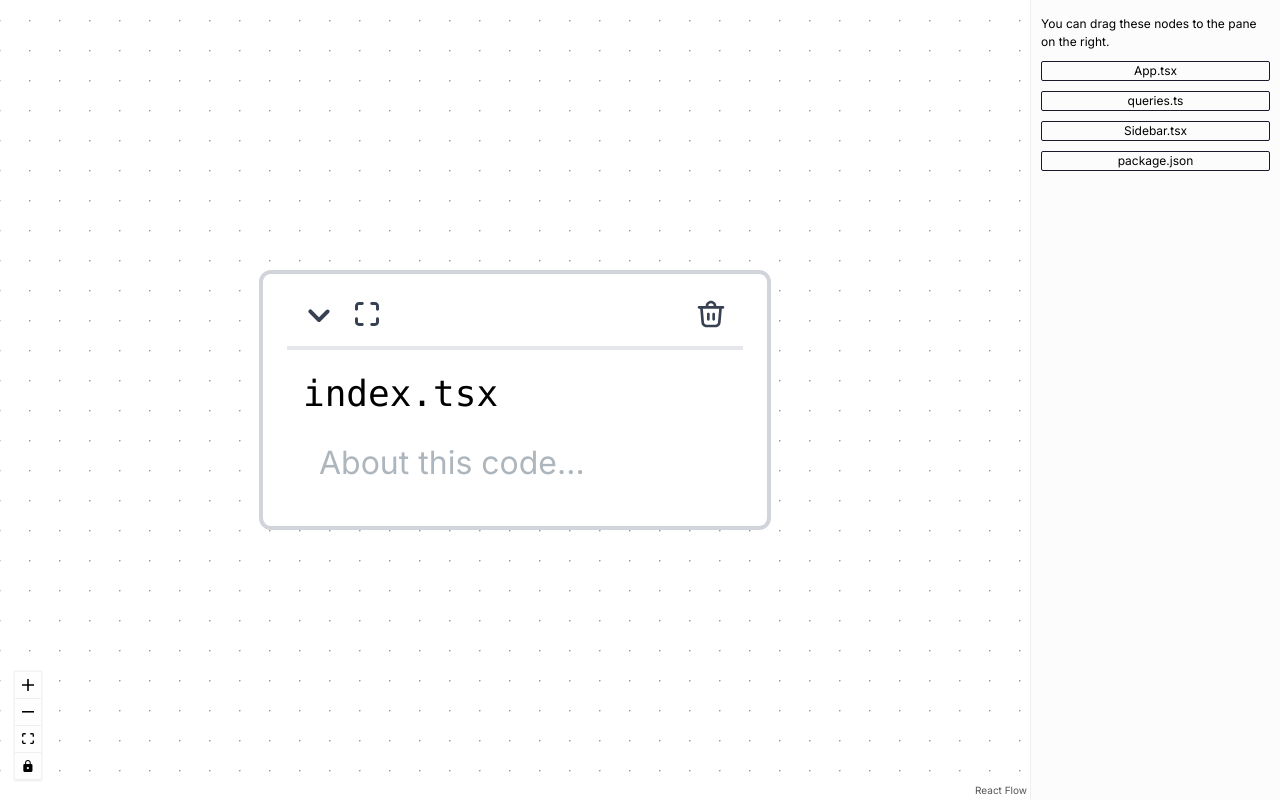
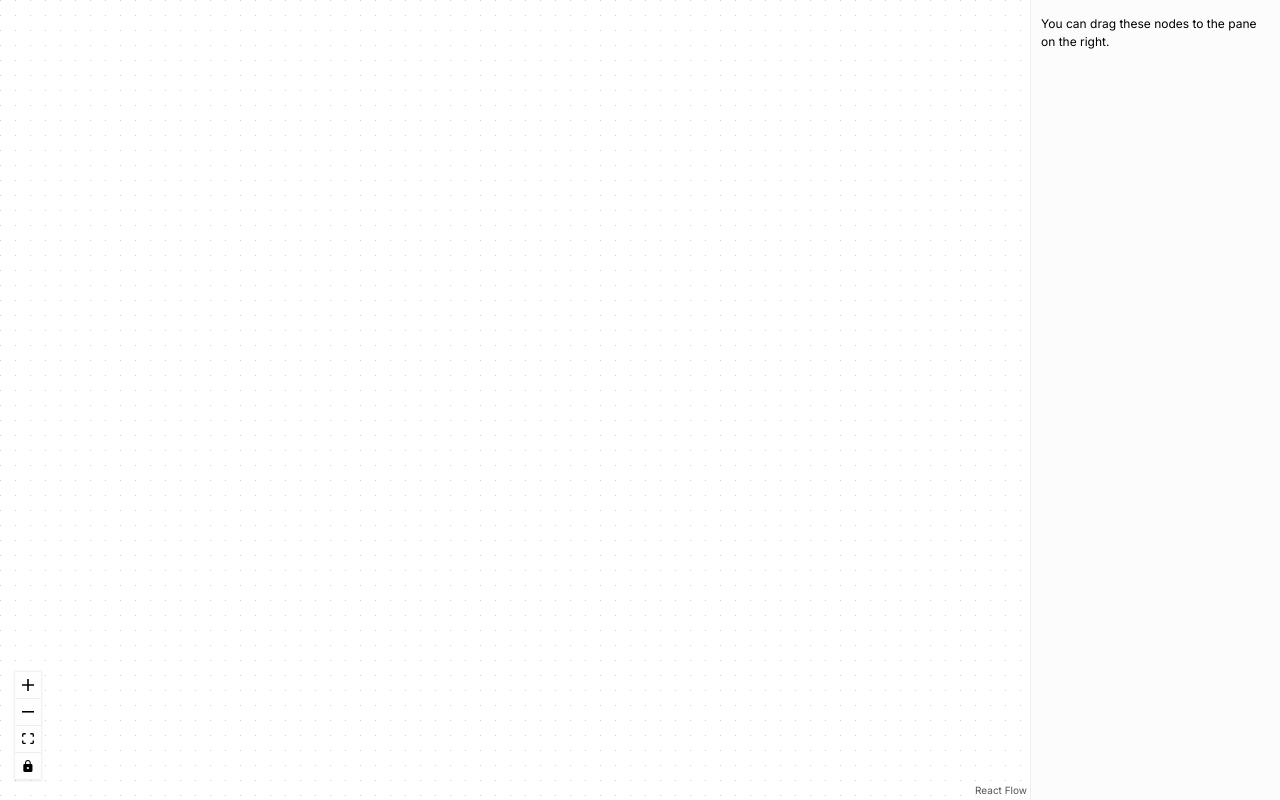
Before and after one commit to hdoro/spatial-documentation, a React (Vite) app in the folder webview-ui/: page / in a window 1280 px wide. Built offline with nearby package versions, Linux system fonts and the light colour scheme; what @leeoniya/ufuzzy would draw is missing.

Commit message:
feat: basic messaging between app & extension

```diff
--- a/webview-ui/src/App.tsx
+++ b/webview-ui/src/App.tsx
@@ -1,4 +1,4 @@
-import React, { useCallback, useMemo, useRef, useState } from 'react'
+import React, { useCallback, useEffect, useMemo, useRef, useState } from 'react'
 import ReactFlow, {
   Background,
   Controls,
@@ -13,14 +13,39 @@ import { FileNode } from './FileNode'
 
 import Sidebar from './Sidebar'
 import { FileInfo, useStore } from './store'
+import { vscode } from './utilities/vscode'
 
 const nodeTypes: NodeTypes = { file: FileNode as any }
 
 const DnDFlow = () => {
-  const { files, editFile, setReactFlowInstance, reactFlowInstance } =
+  const { files, editFile, setReactFlowInstance, reactFlowInstance, setFiles } =
     useStore()
   const reactFlowWrapper = useRef<HTMLDivElement>(null)
   const [selection, setSelection] = useState<FileInfo['fileId'] | null>(null)
+
+  useEffect(() => {
+    function handleEvent(event: MessageEvent) {
+      const message = event.data // The JSON data our extension sent
+      console.log({ '[app] event': event })
+
+      switch (message.type) {
+        case 'seed-stored-data':
+          if (message.data?.files) {
+            setFiles(message.data?.files)
+          }
+          break
+      }
+    }
+    window.addEventListener('message', handleEvent)
+
+    // Let the extension know we're ready to handle the data it sends
+    vscode.postMessage({ type: 'app-ready' })
+    console.log('✅ App is ready!')
+
+    return () => {
+      window.removeEventListener('message', handleEvent)
+    }
+  }, [setFiles])
 
   const onNodesChange = useCallback<OnNodesChange>(
     (changes) => {
--- a/webview-ui/src/store.ts
+++ b/webview-ui/src/store.ts
@@ -1,7 +1,6 @@
 import { JSONContent } from '@tiptap/react'
 import { ReactFlowInstance, XYPosition } from 'react-flow-renderer'
 import create from 'zustand'
-import { persist } from 'zustand/middleware'
 import { vscode } from './utilities/vscode'
 
 // @TODO: rename to "document"?
@@ -22,44 +21,25 @@ export type StoreState = {
   ) => void
   reactFlowInstance: ReactFlowInstance | null
   setReactFlowInstance: (instance: ReactFlowInstance) => void
+  setFiles: (files: FileInfo[]) => void
 }
 
 const INITIAL_STATE: StoreState = {
-  files: [
-    {
-      fileId: 'asjd912390',
-      fileName: 'index.tsx',
-      position: { x: 250, y: 5 },
-    },
-    {
-      fileId: 'asjasdd912390',
-      fileName: 'App.tsx',
-    },
-    {
-      fileId: 'aasdksjasdd9123390',
-      fileName: 'queries.ts',
-    },
-    {
-      fileId: 'aasdksjasdd912390',
-      fileName: 'Sidebar.tsx',
-    },
-    {
-      fileId: 'aasdasdg1ksjasdd912390',
-      fileName: 'package.json',
-    },
-  ],
+  files: [],
   reactFlowInstance: null,
+  setFiles() {},
   editFile() {},
   setReactFlowInstance() {},
 }
 
-const VERSION = 0
-
 // this is our useStore hook that we can use in our components to get parts of the store and call actions
-export const useStore = create(
-  persist<StoreState>(
-    (set, get) => ({
+export const useStore = create<StoreState>((set, get) => ({
   ...INITIAL_STATE,
+  setFiles: (files) => {
+    set({
+      files,
+    })
+  },
   editFile: (updatedFile) => {
     set({
       files: get().files.map((file) => {
@@ -71,51 +51,13 @@ export const useStore = create(
         }
       }),
     })
+    vscode.postMessage({
+      type: 'persist-data',
+      data: get().files,
+    })
   },
   setReactFlowInstance: (instance) =>
     set({
       reactFlowInstance: instance,
     }),
-    }),
-    {
-      name: 'spatial-docs',
-      version: VERSION,
-      // @TODO: can we prevent having to do serialize/deserialize the state twice?
-      // Zustand requires strings but vscode.get/setState already work with parsed JSON values
-      getStorage: () => {
-        function getVsStorage(name: string) {
-          return (
-            vscode.getState() || {
-              [name]: {
-                state: INITIAL_STATE,
-                version: VERSION,
-              },
-            }
-          )
-        }
-
-        return {
-          getItem(name) {
-            const storage = getVsStorage(name)
-            return JSON.stringify(storage[name])
-          },
-          setItem(name, value) {
-            const storage = getVsStorage(name)
-            vscode.setState({
-              ...storage,
-              [name]: {
-                version: VERSION,
-                state: JSON.parse(value)?.state as StoreState,
-              },
-            })
-          },
-          removeItem(name) {
-            const storage = getVsStorage(name)
-            delete storage[name]
-            vscode.setState(storage)
-          },
-        }
-      },
-    },
-  ),
-)
+}))
```
Also changed, not shown: 1 other file (tests, documents, lock files or other folders). Lines whose indentation alone changed are shown as unchanged.
